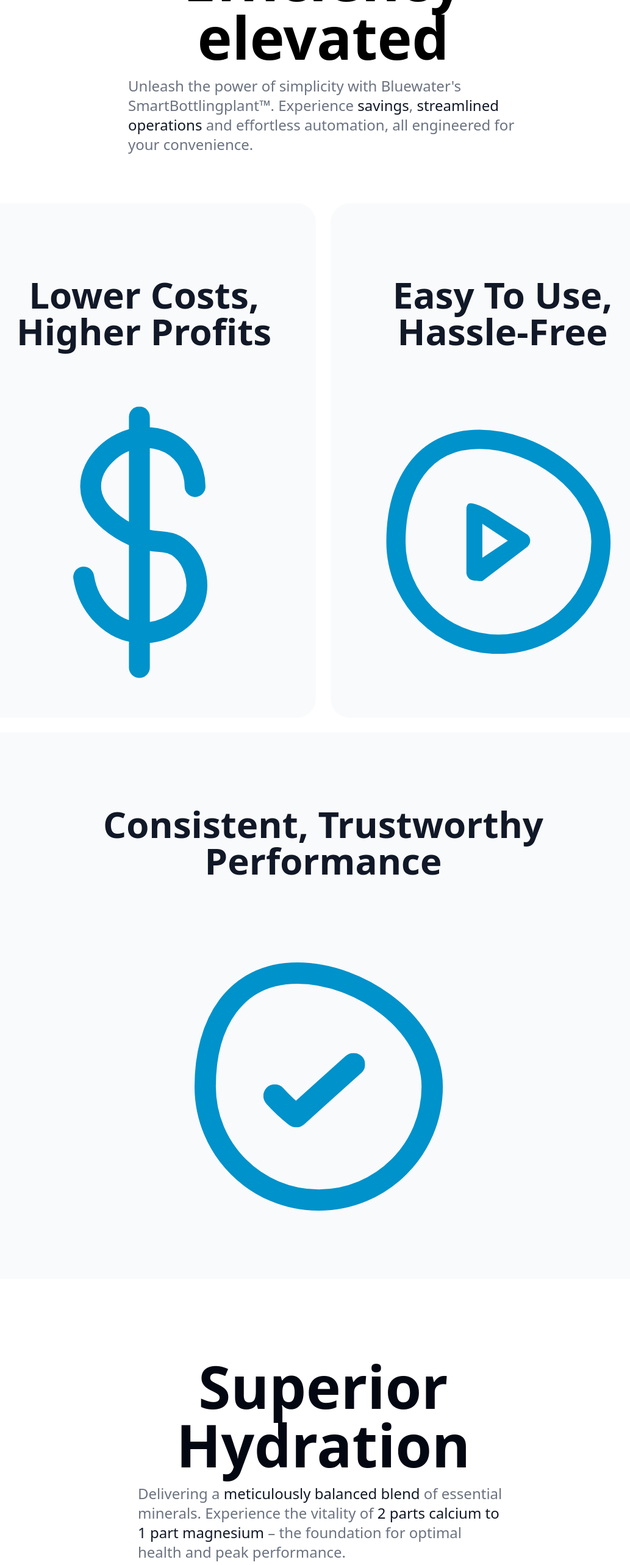
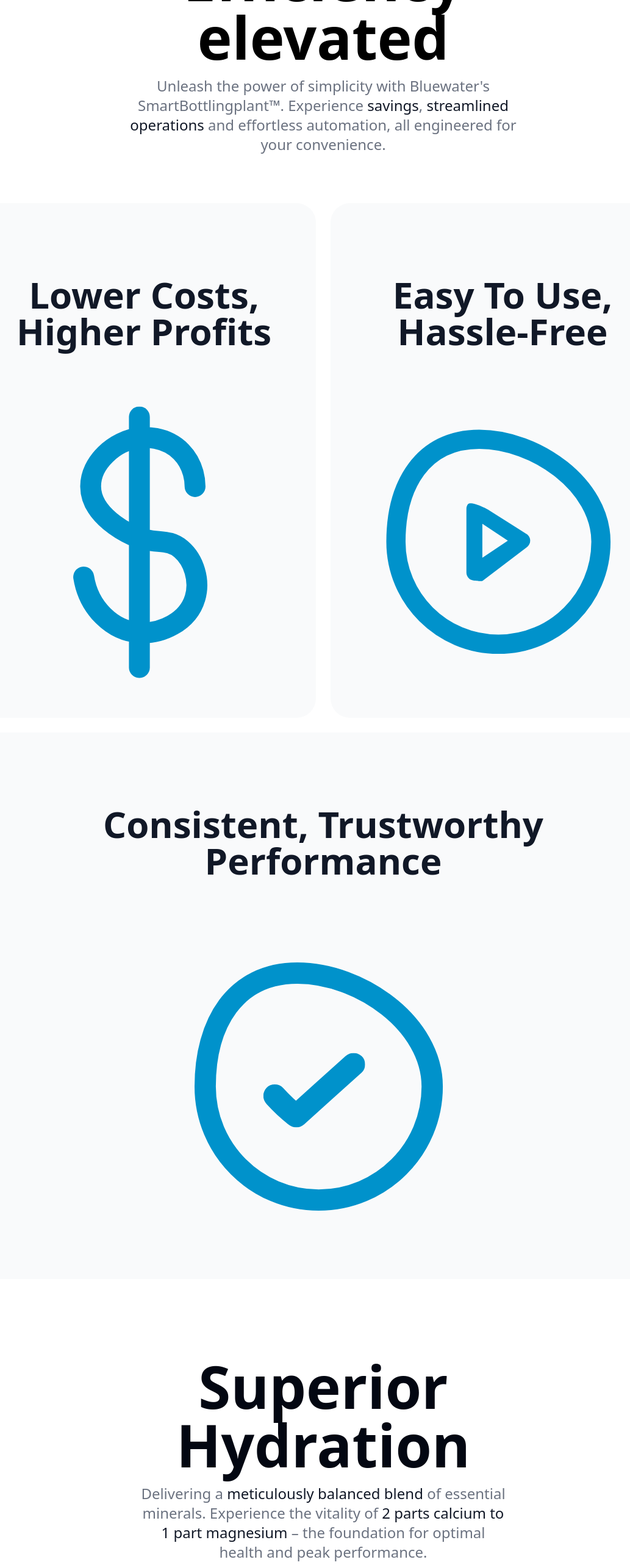
Before and after one commit to jensjohnston/smartbottling, a Next.js app: page / in a window 1280 px wide. Shown: the part 3960-6526 px from the top of the page at 61% size, without its empty margins (110-1143 px from the left). Built offline with nearby package versions, Linux system fonts and the light colour scheme; a web font is replaced by a local one.

Commit message:
center align text

```diff
--- a/src/components/SecondaryFeatures.jsx
+++ b/src/components/SecondaryFeatures.jsx
@@ -220,7 +220,7 @@ export function SecondaryFeatures() {
       <Container>
         <div className="mx-auto max-w-2xl md:text-center px-4 md:px-0">
         <h2 className="text-left text-4xl leading-tight md:leading-none md:text-8xl font-bold break-words text-left md:text-center">Efficiency <br /> elevated</h2>
-        <p className="text-left text-2xl max-w-2xl mt-4 font-medium text-gray-500">Unleash the power of simplicity with Bluewater&apos;s SmartBottlingplant™. Experience <span className="text-gray-900">savings</span>, <span className="text-gray-900">streamlined operations</span> and effortless automation, all engineered for your convenience.</p>
+        <p className="text-left text-2xl max-w-2xl mt-4 font-medium text-gray-500 lg:text-center">Unleash the power of simplicity with Bluewater&apos;s SmartBottlingplant™. Experience <span className="text-gray-900">savings</span>, <span className="text-gray-900">streamlined operations</span> and effortless automation, all engineered for your convenience.</p>
         </div>
         <div className="grid grid-cols-2 max-w-6xl mx-auto mt-8 lg:mt-20 gap-6 px-4 md:px-0">
         <div className="col-span-2 md:col-span-1 bg-gray-50 p-10 rounded-4xl">
--- a/src/components/TheScience.jsx
+++ b/src/components/TheScience.jsx
@@ -220,7 +220,7 @@ export function TheScience() {
       <Container>
         <div className="mx-auto max-w-2xl md:text-center px-4">
         <h2 className="text-4xl leading-tight md:leading-none md:text-8xl font-bold break-words text-left lg:text-center text-gray-950">Superior Hydration</h2>
-        <p className="text-left text-2xl max-w-2xl mt-4 font-medium text-gray-500">Delivering a <span className="text-gray-900">meticulously balanced blend</span> of essential minerals. Experience the vitality of <span className="text-gray-900">2 parts calcium to 1 part magnesium</span> – the foundation for optimal health and peak performance.</p>
+        <p className="text-left text-2xl max-w-2xl mt-4 font-medium text-gray-500 lg:text-center">Delivering a <span className="text-gray-900">meticulously balanced blend</span> of essential minerals. Experience the vitality of <span className="text-gray-900">2 parts calcium to 1 part magnesium</span> – the foundation for optimal health and peak performance.</p>
         </div>
         <div className="flex justify-center max-w-6xl mx-auto gap-6">
             <p className="text-65vw lg:text-45vw lg:text-10xl font-bold text-gray-900">2:1</p>
```
